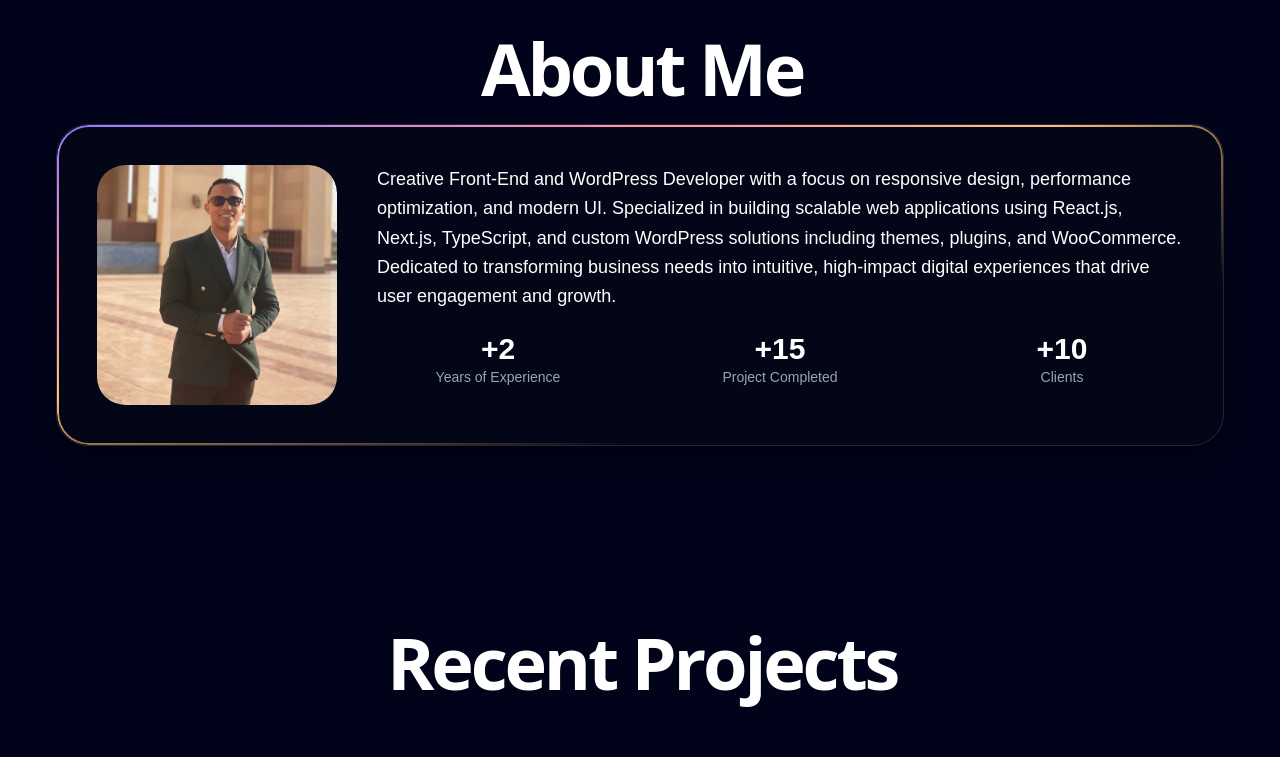
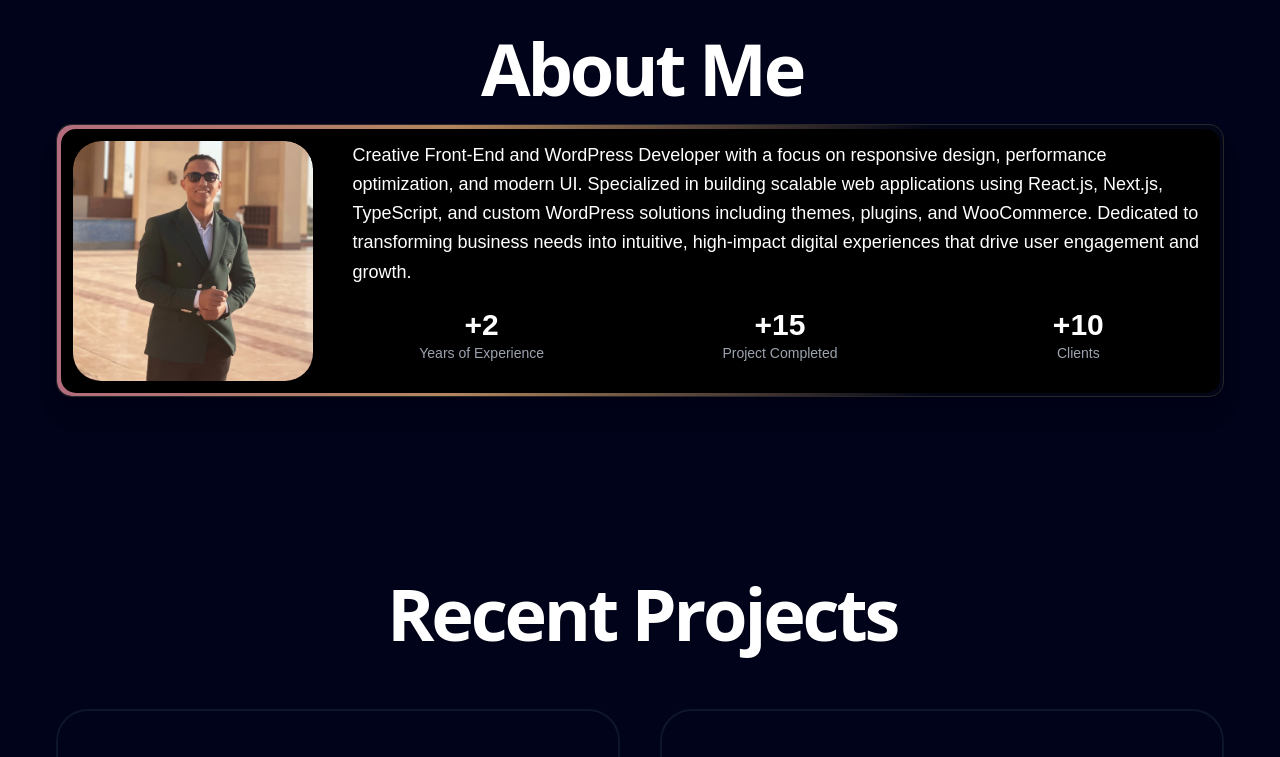
Before and after one commit to YahyaMohamedMahmoud/Yahya-Mohamed, a Next.js app: page / in a window 1280 px wide. Shown: the part 840-1597 px from the top of the page. Built offline with nearby package versions, Linux system fonts and the light colour scheme.

Commit message:
update commit

```diff
--- a/app/globals.css
+++ b/app/globals.css
@@ -1,6 +1,24 @@
 @tailwind base;
 @tailwind components;
 @tailwind utilities;
+
+@keyframes shine {
+  0% {
+    background-position: 0% 50%;
+  }
+  50% {
+    background-position: 100% 50%;
+  }
+  100% {
+    background-position: 0% 50%;
+  }
+}
+
+.animate-shine {
+  animation: shine var(--duration, 14s) linear infinite;
+}
+
+
 
 @layer base {
   :root {
--- a/app/loading.tsx
+++ b/app/loading.tsx
@@ -1,13 +1,13 @@
 function loading() {
   return (
-      <div className="fixed inset-0 bg-white/90 flex items-center justify-center z-50">
+      <div className="fixed inset-0 bg-black bg-opacity/90 flex items-center justify-center z-50">
       <div className="flex flex-col items-center gap-4">
         <div className="flex space-x-2">
           <div className="w-3 h-3 bg-blue-500 rounded-full animate-bounce"></div>
           <div className="w-3 h-3 bg-blue-500 rounded-full animate-bounce" style={{animationDelay: '0.1s'}}></div>
           <div className="w-3 h-3 bg-blue-500 rounded-full animate-bounce" style={{animationDelay: '0.2s'}}></div>
         </div>
-        <p className="text-lg font-medium text-gray-700">Loading...</p>
+        <p className="text-lg font-medium text-white">Loading...</p>
       </div>
     </div>
   )
--- a/components/About.tsx
+++ b/components/About.tsx
@@ -9,7 +9,7 @@ function About() {
       <div className="flex flex-col items-center justify-center w-full py-20 container">
         <GradualSpacing text="About Me" />
         <ShineBorder
-          className="relative w-full flex-col overflow-hidden rounded-lg border !bg-[#020617] md:shadow-xl p-5 sm:p-10"
+          className="relative w-full flex-col overflow-hidden rounded-[15px] border !bg-[#020617] md:shadow-xl p-[3.5px]"
           color={["#A07CFE", "#FE8FB5", "#FFBE7B"]}
         >
 
--- a/components/Contact.tsx
+++ b/components/Contact.tsx
@@ -104,7 +104,7 @@ function Contact() {
           </div>
         </div>
       <ShineBorder
-  className="relative z-0 p-4 w-full max-w-[600px] mx-auto overflow-hidden"
+  className="relative z-0 p-[3.5px] w-full max-w-[600px] mx-auto overflow-hidden rounded-[15px]"
   color={["#A07CFE", "#FE8FB5", "#FFBE7B"]}
 >
         <form
--- a/components/Skills.tsx
+++ b/components/Skills.tsx
@@ -7,13 +7,20 @@ function Skills() {
     <div id="skills">
       <div className="container">
         <GradualSpacing text="My Skills" className="py-10" />
-        <div className="flex gap-x-5 gap-y-10 flex-wrap sm:gap-x-10 sm:gap-y-14 py-5">
+
+        <div className="relative flex gap-x-5 gap-y-10 flex-wrap sm:gap-x-10 sm:gap-y-14 py-5">
           {skills.map((skill, i) => (
             <div
               key={i}
               className="font-cairo bg-[#0E162B] min-w-[35vw] sm:min-w-52 flex-1 relative z-10 flex flex-col items-center justify-center p-5 rounded-sm h-28 text-center border border-transparent hover:border-[#1F2937] border-opacity-50 transition !duration-100"
             >
-              <BorderBeam size={80} duration={7} delay={9} />
+              <BorderBeam
+                size={80}
+                duration={7}
+                delay={9}
+                borderWidth={1}
+                className="!rounded-sm"
+              />
               <span className="absolute -top-8 !size-16 flex justify-center items-center text-[40px] p-2 rounded-full ">
                 {skill.icon}
               </span>
--- a/components/ui/BorderBeam.tsx
+++ b/components/ui/BorderBeam.tsx
@@ -37,11 +37,12 @@ export const BorderBeam = ({
       className={cn(
         "pointer-events-none absolute inset-0 rounded-[inherit] [border:calc(var(--border-width)*1px)_solid_transparent]",
 
-        // mask styles
-        "![mask-clip:padding-box,border-box] ![mask-composite:intersect] [mask:linear-gradient(transparent,transparent),linear-gradient(white,white)]",
+        // mask styles - with webkit support
+        "[--webkit-mask:linear-gradient(transparent,transparent),linear-gradient(white,white)] [--webkit-mask-clip:padding-box,border-box] [--webkit-mask-composite:intersect]",
+        "[mask:linear-gradient(transparent,transparent),linear-gradient(white,white)] [mask-clip:padding-box,border-box] [mask-composite:intersect]",
 
-        // pseudo styles
-        "after:absolute after:aspect-square after:w-[calc(var(--size)*1px)] after:animate-border-beam after:[animation-delay:var(--delay)] after:[background:linear-gradient(to_left,var(--color-from),var(--color-to),transparent)] after:[offset-anchor:calc(var(--anchor)*1%)_50%] after:[offset-path:rect(0_auto_auto_0_round_calc(var(--size)*1px))]",
+        // pseudo styles - modified for line effect
+        "after:absolute after:h-[2px] after:w-[calc(var(--size)*1px)] after:animate-border-beam after:[animation-delay:var(--delay)] after:[background:linear-gradient(to_left,var(--color-from),var(--color-to),transparent)] after:[offset-anchor:calc(var(--anchor)*1%)_50%] after:[offset-path:rect(0_auto_auto_0_round_0)]",
         className
       )}
     />
--- a/components/ui/ShineBorder.tsx
+++ b/components/ui/ShineBorder.tsx
@@ -13,19 +13,8 @@ interface ShineBorderProps {
   children: React.ReactNode;
 }
 
-/**
- * @name Shine Border
- * @description It is an animated background border effect component with easy to use and configurable props.
- * @param borderRadius defines the radius of the border.
- * @param borderWidth defines the width of the border.
- * @param duration defines the animation duration to be applied on the shining border
- * @param color a string or string array to define border color.
- * @param className defines the class name to be applied to the component
- * @param children contains react node elements.
- */
 export function ShineBorder({
-  borderRadius = 20,
-  borderWidth = 2,
+  borderRadius = 15,
   duration = 14,
   color = "#000000",
   className,
@@ -33,47 +22,48 @@ export function ShineBorder({
 }: ShineBorderProps) {
   return (
     <div
-      style={
-        {
-          "--border-radius": `${borderRadius}px`,
-        } as React.CSSProperties
-      }
-      className={cn(
-        "relative w-fit place-items-center rounded-[2rem] bg-white p-3 text-black dark:bg-black dark:text-white",
-        className
-      )}
+      style={{
+        "--border-radius": `${borderRadius}px`,
+        overflow: "hidden",
+        position: "relative",
+      } as React.CSSProperties}
+      className={cn("w-fit", className)}
     >
+      {/* Shine Effect Layer */}
       <div
-        style={
-          {
-            "--border-width": `${borderWidth}px`,
-            "--border-radius": `${borderRadius}px`,
-            "--duration": `${duration}s`,
-            "--mask-linear-gradient": `linear-gradient(#fff 0 0) content-box, linear-gradient(#fff 0 0)`,
-            "--background-radial-gradient": `radial-gradient(transparent,transparent, ${
-              color instanceof Array ? color.join(",") : color
-            },transparent,transparent)`,
-          } as React.CSSProperties
-        }
-      className={`pointer-events-none
-  before:bg-shine-size
-  before:absolute
-  before:inset-0
-  before:size-full
-  before:rounded-[2rem]
-  before:p-[--border-width]
-  before:will-change-[background-position]
-  before:content-[""]
-  before:z-[1]
-  before:!pointer-events-none
-  before:![-webkit-mask-composite:xor]
-  before:![mask-composite:exclude]
-  before:[background-image:--background-radial-gradient]
-  before:[background-size:300%_300%]
-  before:[mask:--mask-linear-gradient]
-  motion-safe:before:animate-shine`}
+        style={{
+          content: '""',
+          position: "absolute",
+          inset: `0px`,
+          padding: `1px`,
+          borderRadius: `${borderRadius}px`,
+          background: `radial-gradient(circle at center, ${
+            Array.isArray(color) ? color.join(", ") : color
+          }, transparent 80%)`,
+          backgroundSize: "300% 300%",
+          animationDuration: `${duration}s`,
+          opacity: 0.7,
+          zIndex: 0,
+          animationName: "shine",
+          animationTimingFunction: "linear",
+          animationIterationCount: "infinite",
+          WebkitAnimationName: "shine",
+          willChange: "background-position",
+        }}
       ></div>
-      {children}
+
+      {/* Content Layer */}
+      <div
+        style={{ zIndex: 1, position: "relative" }}
+        className="bg-white dark:bg-black rounded-[--border-radius]"
+      >
+        <div
+          style={{ borderRadius: `${borderRadius}px` }}
+          className="rounded-[--border-radius] p-3"
+        >
+          {children}
+        </div>
+      </div>
     </div>
   );
 }
--- a/package.json
+++ b/package.json
@@ -13,6 +13,7 @@
     "clsx": "^2.1.1",
     "framer-motion": "^11.12.0",
     "mini-svg-data-uri": "^1.4.4",
+    "motion": "^12.17.0",
     "next": "15.0.3",
     "react": "^18.3.1",
     "react-dom": "^18.3.1",
```
Also changed, not shown: 1 other file (tests, documents, lock files or other folders).
